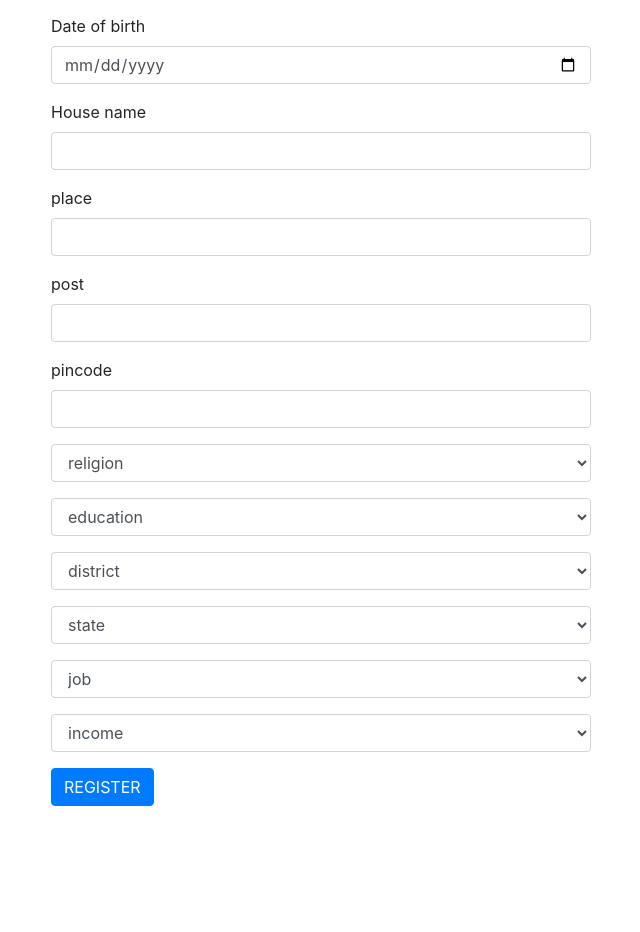
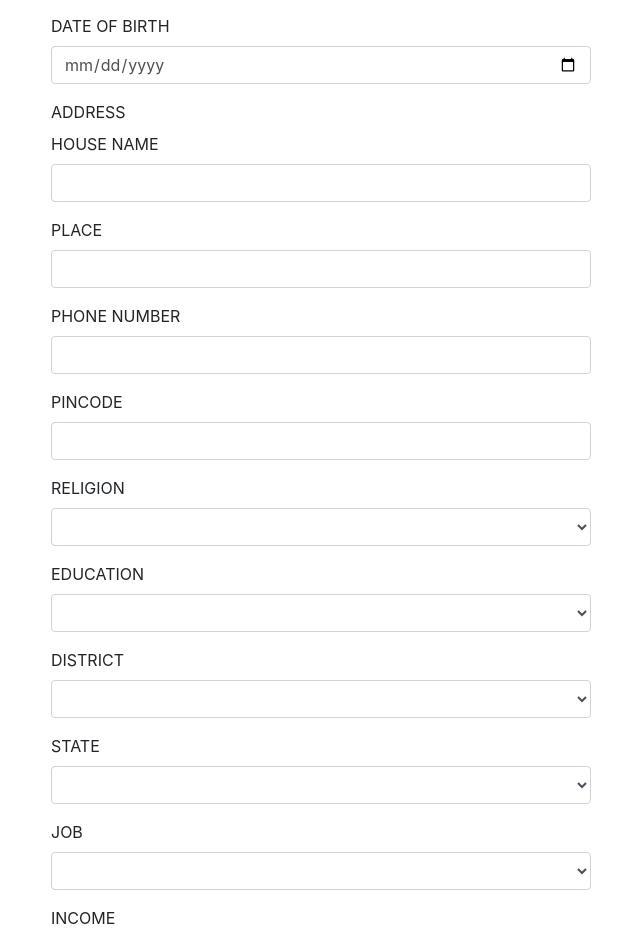
Before and after one commit to anjan152/matrimony, a React (Create React App) app: page /registration in a window 1280 px wide. Shown: the part 300-1232 px from the top of the page, without its empty margins (319-959 px from the left). Before the commit the page ends 1122 px from the top, so only its background shows below. Built offline with nearby package versions, Linux system fonts and the light colour scheme; no server answers; the database is empty.

Commit message:
registration

```diff
--- a/src/custom_screens/registration.js
+++ b/src/custom_screens/registration.js
@@ -116,90 +116,112 @@ export class RegistrationPage extends React.Component {
               <Form id="form" onSubmit={this.handleSubmit}>
                 <Form.Group>
                   <Form.Label>
-                    Email
+                    EMAIL
                   </Form.Label>
                   <Form.Control type="text" name="email" value={this.state.email} onChange={this.handleChange} className="form-control" />
                 </Form.Group>
                 <Form.Group>
                   <Form.Label>
-                    password
+                    PASSWORD
                   </Form.Label>
                   <Form.Control type="text" name="password" value={this.state.password} onChange={this.handleChange} className="form-control" />
                 </Form.Group>
                 <Form.Group>
                   <Form.Label>
-                    Name
+                    NAME
                   </Form.Label>
                   <Form.Control type="text" name="name" value={this.state.name} onChange={this.handleChange} className="form-control" />
                 </Form.Group>
                 <Form.Group>
                   <Form.Label>
-                    Date of birth
+                    DATE OF BIRTH
                   </Form.Label>
 
                   <Form.Control type="date" name="date_of_birth" value={this.state.date_of_birth} onChange={this.handleChange} className="form-control" />
                 </Form.Group>
+                <Form.Label>
+                  ADDRESS
+                </Form.Label>
 
                 <Form.Group>
                   <Form.Label>
-                    House name
+                    HOUSE NAME
                   </Form.Label>
                   <Form.Control type="text" name="house_name" value={this.state.house_name} onChange={this.handleChange} className="form-control" />
                 </Form.Group>
 
                 <Form.Group>
                   <Form.Label>
-                    place
+                    PLACE
                   </Form.Label>
                   <Form.Control type="text" name="place" value={this.state.place} onChange={this.handleChange} className="form-control" />
                 </Form.Group>
                 <Form.Group>
                   <Form.Label>
-                    post
+                    PHONE NUMBER
                   </Form.Label>
-                  <Form.Control type="text" name="post" value={this.state.post} onChange={this.handleChange} className="form-control" />
+                  <Form.Control type="text" name="phone_number" value={this.state.phone_number} onChange={this.handleChange} className="form-control" />
                 </Form.Group>
                 <Form.Group>
                   <Form.Label>
-                    pincode
+                    PINCODE
                   </Form.Label>
                   <Form.Control type="text" name="pincode" value={this.state.pincode} onChange={this.handleChange} className="form-control" />
                 </Form.Group>
 
                 <Form.Group>
+                  <Form.Label>
+                    RELIGION
+                  </Form.Label>
                   <Form.Control as="select" name="religion_id" value={this.state.religion_id} onChange={this.handleChange}  >
-                    <option value=''>religion </option>
+                    <option value=''> </option>
                     {this.state.religion}
                   </Form.Control>
                 </Form.Group>
                 <Form.Group>
+                  <Form.Label>
+                    EDUCATION
+                  </Form.Label>
                   <Form.Control as="select" name="education_id" value={this.state.education_id} onChange={this.handleChange}  >
-                    <option value=''>education</option>
+                    <option value=''></option>
                     {this.state.education}
                   </Form.Control>
                 </Form.Group>
                 <Form.Group>
+                  <Form.Label>
+                    DISTRICT
+                  </Form.Label>
                   <Form.Control as="select" name="district_id" value={this.state.district_id} onChange={this.handleChange}  >
-                    <option value=''>district</option>
+                    <option value=''></option>
                     {this.state.district}
                   </Form.Control>
                 </Form.Group>
                 <Form.Group>
+                  <Form.Label>
+                    STATE
+                  </Form.Label>
                   <Form.Control as="select" name="state_id" value={this.state.state_id} onChange={this.handleChange} >
-                    <option value=''>state</option>
+                    <option value=''></option>
                     {this.state.state}
                   </Form.Control>
                 </Form.Group>
                 <Form.Group>
+                  <Form.Label>
+                    JOB
+                  </Form.Label>
                   <Form.Control as="select" name="job_id" value={this.state.job_id} onChange={this.handleChange}  >
 
-                    <option value=''>job</option>
+                    <option value=''></option>
                     {this.state.job}
                   </Form.Control>
                 </Form.Group>
                 <Form.Group>
+                  <Form.Label>
+
+                    INCOME
+                  </Form.Label>
                   <Form.Control as="select" name="income_id" value={this.state.income_id} onChange={this.handleChange}  >
-                    <option value=''>income</option>
+                    <option value=''></option>
                     {this.state.income}
                   </Form.Control>
                 </Form.Group>
```
